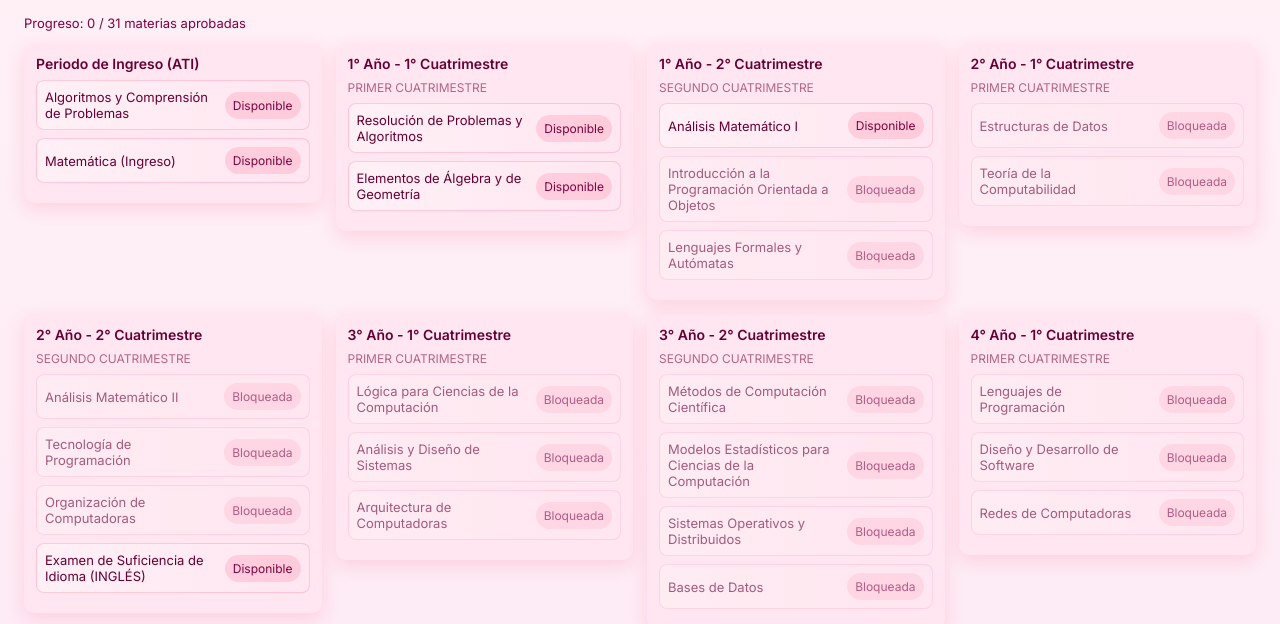
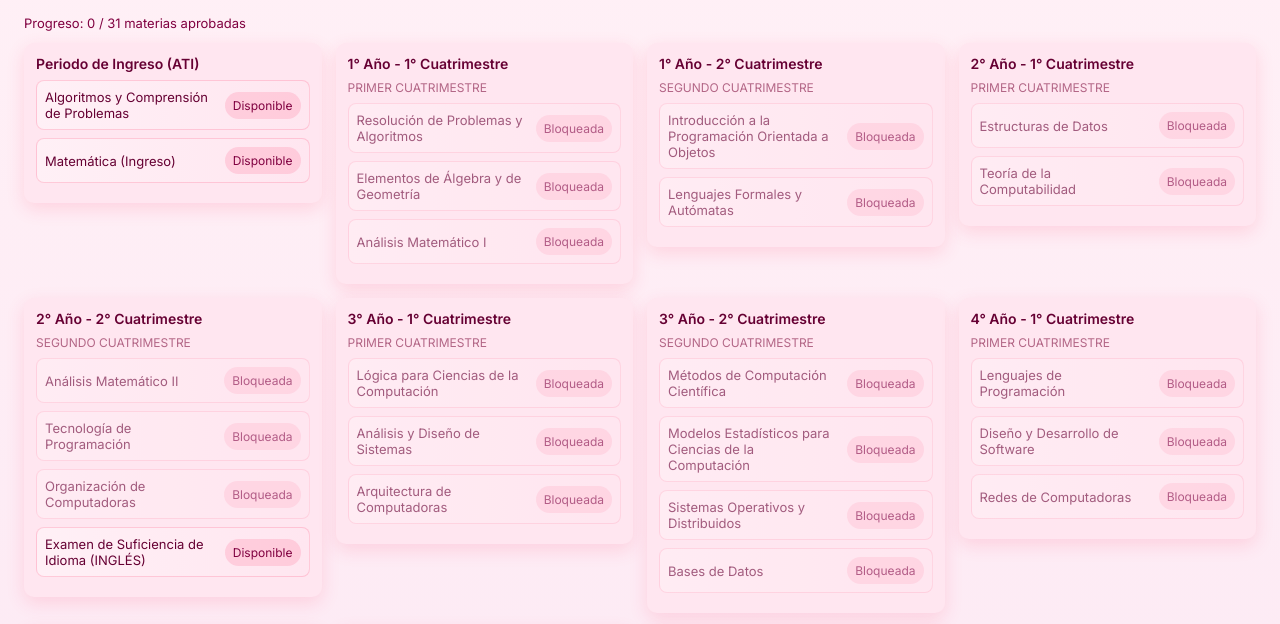
Before and after one commit to manzanitagafas-ux/malla-LCC, a plain HTML site: page index.html in a window 1280 px wide. Shown: the part 67-691 px from the top of the page. Drawn offline with Linux system fonts and the light colour scheme.

Commit message:
Update index.html

```diff
--- a/index.html
+++ b/index.html
@@ -63,11 +63,11 @@
         { id: "ati_matematica", name: "Matemática (Ingreso)", req: [] }
       ]},
       { title: "1° Año - 1° Cuatrimestre", subtitle: "PRIMER CUATRIMESTRE", materias:[
-        { id: "resol_prob", name: "Resolución de Problemas y Algoritmos", req: [] },
-        { id: "elem_alg_geo", name: "Elementos de Álgebra y de Geometría", req: [] }
+        { id: "resol_prob", name: "Resolución de Problemas y Algoritmos", req: ["ati_alg_comp"] },
+        { id: "elem_alg_geo", name: "Elementos de Álgebra y de Geometría", req: ["ati_matematica"] },
+        { id: "anmat1", name: "Análisis Matemático I", req: ["ati_matematica"] }
       ]},
       { title: "1° Año - 2° Cuatrimestre", subtitle: "SEGUNDO CUATRIMESTRE", materias:[
-        { id: "anmat1", name: "Análisis Matemático I", req: [] },
         { id: "intro_poo", name: "Introducción a la Programación Orientada a Objetos", req: ["resol_prob","elem_alg_geo"] },
         { id: "leng_form", name: "Lenguajes Formales y Autómatas", req: ["resol_prob","elem_alg_geo"] }
       ]},
```
